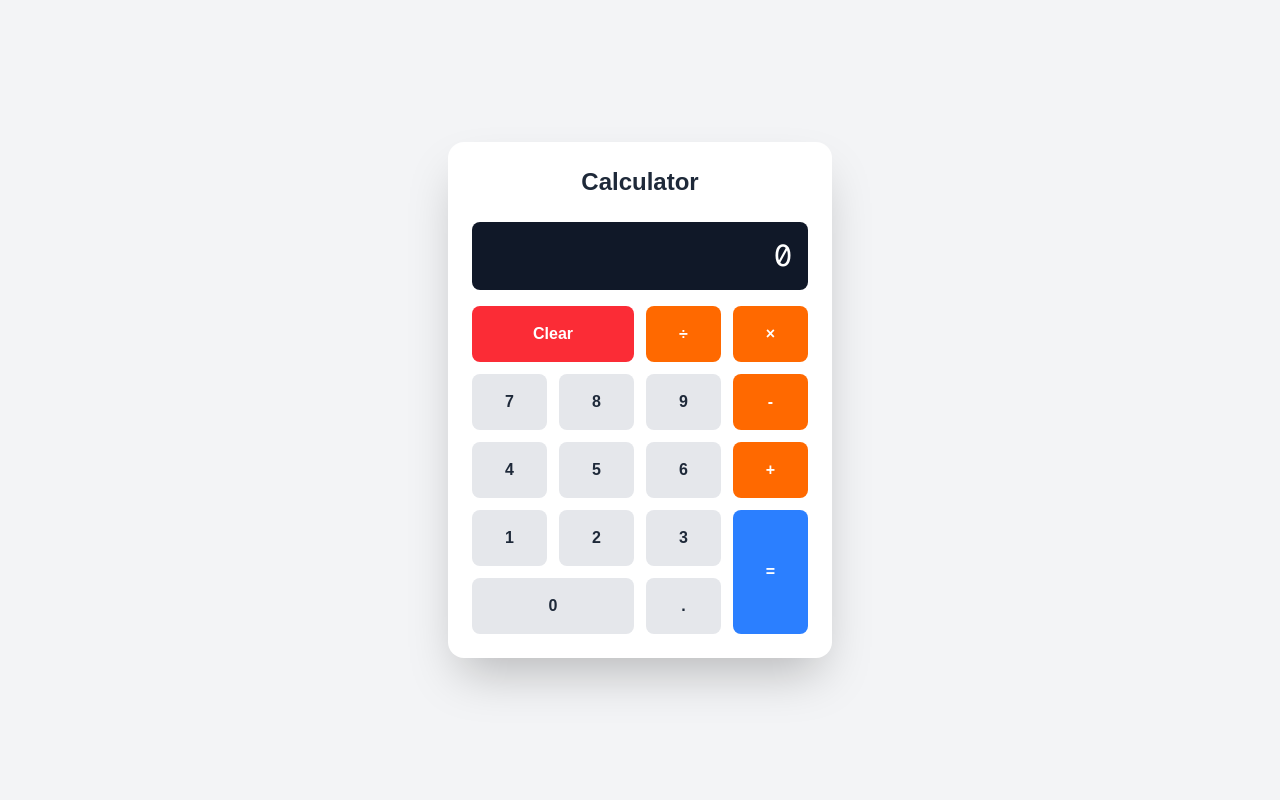
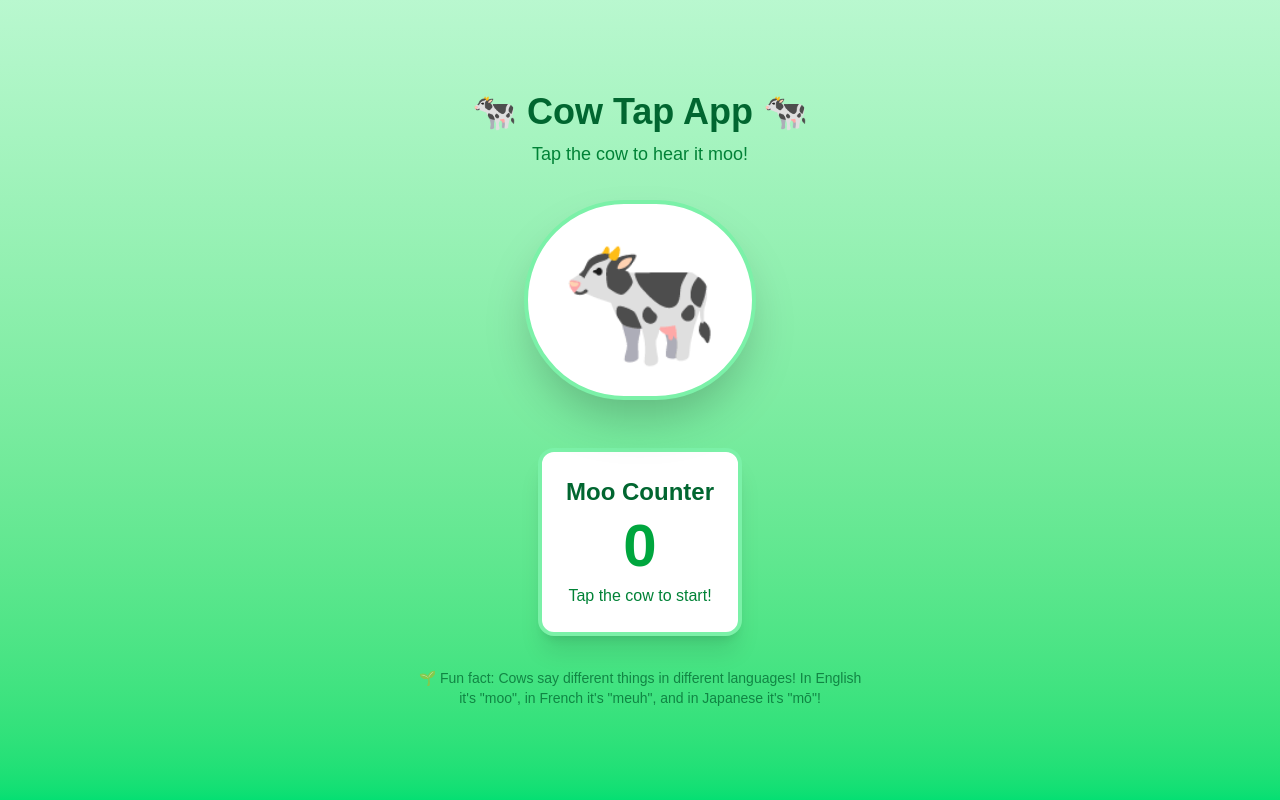
Before and after one commit to ns-test-org/new-web-app-room, a Next.js app in the folder packages/new-web-app-room/: page / in a window 1280 px wide. Built offline with nearby package versions, Linux system fonts and the light colour scheme.

Commit message:
AI chat session: Updated code and files

```diff
--- a/packages/new-web-app-room/src/app/page.tsx
+++ b/packages/new-web-app-room/src/app/page.tsx
@@ -1,210 +1,104 @@
 'use client';
 
-import { useState } from 'react';
+import { useState, useRef } from 'react';
 
-export default function Calculator() {
-  const [display, setDisplay] = useState('0');
-  const [previousValue, setPreviousValue] = useState<number | null>(null);
-  const [operation, setOperation] = useState<string | null>(null);
-  const [waitingForOperand, setWaitingForOperand] = useState(false);
+export default function CowEmojiApp() {
+  const [isPressed, setIsPressed] = useState(false);
+  const [mooCount, setMooCount] = useState(0);
+  const audioRef = useRef<HTMLAudioElement | null>(null);
 
-  const inputNumber = (num: string) => {
-    if (waitingForOperand) {
-      setDisplay(num);
-      setWaitingForOperand(false);
-    } else {
-      setDisplay(display === '0' ? num : display + num);
+  const playMoo = () => {
+    // Create audio context for the "moo" sound effect
+    if (typeof window !== 'undefined') {
+      try {
+        const audioContext = new (window.AudioContext || (window as any).webkitAudioContext)();
+        const oscillator = audioContext.createOscillator();
+        const gainNode = audioContext.createGain();
+
+        oscillator.connect(gainNode);
+        gainNode.connect(audioContext.destination);
+
+        // Create a "moo" sound with frequency modulation
+        oscillator.frequency.setValueAtTime(200, audioContext.currentTime);
+        oscillator.frequency.exponentialRampToValueAtTime(100, audioContext.currentTime + 0.5);
+
+        gainNode.gain.setValueAtTime(0.3, audioContext.currentTime);
+        gainNode.gain.exponentialRampToValueAtTime(0.01, audioContext.currentTime + 0.8);
+
+        oscillator.start(audioContext.currentTime);
+        oscillator.stop(audioContext.currentTime + 0.8);
+      } catch (error) {
+        console.log('Audio not supported');
+      }
     }
   };
 
-  const inputOperation = (nextOperation: string) => {
-    const inputValue = parseFloat(display);
+  const handleCowTap = () => {
+    setIsPressed(true);
+    setMooCount(prev => prev + 1);
+    playMoo();
 
-    if (previousValue === null) {
-      setPreviousValue(inputValue);
-    } else if (operation) {
-      const currentValue = previousValue || 0;
-      const newValue = calculate(currentValue, inputValue, operation);
-
-      setDisplay(String(newValue));
-      setPreviousValue(newValue);
-    }
-
-    setWaitingForOperand(true);
-    setOperation(nextOperation);
-  };
-
-  const calculate = (firstValue: number, secondValue: number, operation: string) => {
-    switch (operation) {
-      case '+':
-        return firstValue + secondValue;
-      case '-':
-        return firstValue - secondValue;
-      case '×':
-        return firstValue * secondValue;
-      case '÷':
-        return firstValue / secondValue;
-      case '=':
-        return secondValue;
-      default:
-        return secondValue;
-    }
-  };
-
-  const performCalculation = () => {
-    const inputValue = parseFloat(display);
-
-    if (previousValue !== null && operation) {
-      const newValue = calculate(previousValue, inputValue, operation);
-      setDisplay(String(newValue));
-      setPreviousValue(null);
-      setOperation(null);
-      setWaitingForOperand(true);
-    }
-  };
-
-  const clear = () => {
-    setDisplay('0');
-    setPreviousValue(null);
-    setOperation(null);
-    setWaitingForOperand(false);
-  };
-
-  const inputDecimal = () => {
-    if (waitingForOperand) {
-      setDisplay('0.');
-      setWaitingForOperand(false);
-    } else if (display.indexOf('.') === -1) {
-      setDisplay(display + '.');
-    }
+    // Reset the pressed state after animation
+    setTimeout(() => setIsPressed(false), 150);
   };
 
   return (
-    <div className="min-h-screen bg-gray-100 flex items-center justify-center p-4">
-      <div className="bg-white rounded-2xl shadow-2xl p-6 w-full max-w-sm">
-        <h1 className="text-2xl font-bold text-center text-gray-800 mb-6">Calculator</h1>
+    <div className="min-h-screen bg-gradient-to-b from-green-200 to-green-400 flex flex-col items-center justify-center p-4">
+      <div className="text-center mb-8">
+        <h1 className="text-4xl font-bold text-green-800 mb-2">🐄 Cow Tap App 🐄</h1>
+        <p className="text-green-700 text-lg">Tap the cow to hear it moo!</p>
+      </div>
 
-        {/* Display */}
-        <div className="bg-gray-900 rounded-lg p-4 mb-4">
-          <div className="text-right text-white text-3xl font-mono overflow-hidden">
-            {display}
+      {/* Cow Emoji Button */}
+      <div className="relative">
+        <button
+          onClick={handleCowTap}
+          className={`
+            text-9xl transition-all duration-150 ease-in-out
+            hover:scale-110 active:scale-95
+            ${isPressed ? 'scale-95' : 'scale-100'}
+            bg-white rounded-full p-8 shadow-2xl
+            border-4 border-green-300 hover:border-green-400
+            transform hover:rotate-2 active:rotate-0
+          `}
+          style={{
+            filter: isPressed ? 'brightness(1.2)' : 'brightness(1)',
+          }}
+        >
+          🐄
+        </button>
+
+        {/* Moo text animation */}
+        {isPressed && (
+          <div className="absolute -top-16 left-1/2 transform -translate-x-1/2 animate-bounce">
+            <span className="text-4xl font-bold text-green-800 bg-white px-4 py-2 rounded-full shadow-lg border-2 border-green-300">
+              MOOO! 🗣️
+            </span>
           </div>
+        )}
+      </div>
+
+      {/* Moo Counter */}
+      <div className="mt-12 text-center">
+        <div className="bg-white rounded-2xl shadow-xl p-6 border-4 border-green-300">
+          <h2 className="text-2xl font-bold text-green-800 mb-2">Moo Counter</h2>
+          <div className="text-6xl font-bold text-green-600">{mooCount}</div>
+          <p className="text-green-700 mt-2">
+            {mooCount === 0 && "Tap the cow to start!"}
+            {mooCount === 1 && "First moo! 🎉"}
+            {mooCount > 1 && mooCount < 10 && "Keep going! 🐄"}
+            {mooCount >= 10 && mooCount < 50 && "Wow, that's a lot of moos! 🤩"}
+            {mooCount >= 50 && "Moo master! 🏆"}
+          </p>
         </div>
+      </div>
 
-        {/* Button Grid */}
-        <div className="grid grid-cols-4 gap-3">
-          {/* Row 1 */}
-          <button
-            onClick={clear}
-            className="col-span-2 bg-red-500 hover:bg-red-600 text-white font-semibold py-4 px-4 rounded-lg transition-colors"
-          >
-            Clear
-          </button>
-          <button
-            onClick={() => inputOperation('÷')}
-            className="bg-orange-500 hover:bg-orange-600 text-white font-semibold py-4 px-4 rounded-lg transition-colors"
-          >
-            ÷
-          </button>
-          <button
-            onClick={() => inputOperation('×')}
-            className="bg-orange-500 hover:bg-orange-600 text-white font-semibold py-4 px-4 rounded-lg transition-colors"
-          >
-            ×
-          </button>
-
-          {/* Row 2 */}
-          <button
-            onClick={() => inputNumber('7')}
-            className="bg-gray-200 hover:bg-gray-300 text-gray-800 font-semibold py-4 px-4 rounded-lg transition-colors"
-          >
-            7
-          </button>
-          <button
-            onClick={() => inputNumber('8')}
-            className="bg-gray-200 hover:bg-gray-300 text-gray-800 font-semibold py-4 px-4 rounded-lg transition-colors"
-          >
-            8
-          </button>
-          <button
-            onClick={() => inputNumber('9')}
-            className="bg-gray-200 hover:bg-gray-300 text-gray-800 font-semibold py-4 px-4 rounded-lg transition-colors"
-          >
-            9
-          </button>
-          <button
-            onClick={() => inputOperation('-')}
-            className="bg-orange-500 hover:bg-orange-600 text-white font-semibold py-4 px-4 rounded-lg transition-colors"
-          >
-            -
-          </button>
-
-          {/* Row 3 */}
-          <button
-            onClick={() => inputNumber('4')}
-            className="bg-gray-200 hover:bg-gray-300 text-gray-800 font-semibold py-4 px-4 rounded-lg transition-colors"
-          >
-            4
-          </button>
-          <button
-            onClick={() => inputNumber('5')}
-            className="bg-gray-200 hover:bg-gray-300 text-gray-800 font-semibold py-4 px-4 rounded-lg transition-colors"
-          >
-            5
-          </button>
-          <button
-            onClick={() => inputNumber('6')}
-            className="bg-gray-200 hover:bg-gray-300 text-gray-800 font-semibold py-4 px-4 rounded-lg transition-colors"
-          >
-            6
-          </button>
-          <button
-            onClick={() => inputOperation('+')}
-            className="bg-orange-500 hover:bg-orange-600 text-white font-semibold py-4 px-4 rounded-lg transition-colors"
-          >
-            +
-          </button>
-
-          {/* Row 4 */}
-          <button
-            onClick={() => inputNumber('1')}
-            className="bg-gray-200 hover:bg-gray-300 text-gray-800 font-semibold py-4 px-4 rounded-lg transition-colors"
-          >
-            1
-          </button>
-          <button
-            onClick={() => inputNumber('2')}
-            className="bg-gray-200 hover:bg-gray-300 text-gray-800 font-semibold py-4 px-4 rounded-lg transition-colors"
-          >
-            2
-          </button>
-          <button
-            onClick={() => inputNumber('3')}
-            className="bg-gray-200 hover:bg-gray-300 text-gray-800 font-semibold py-4 px-4 rounded-lg transition-colors"
-          >
-            3
-          </button>
-          <button
-            onClick={performCalculation}
-            className="row-span-2 bg-blue-500 hover:bg-blue-600 text-white font-semibold py-4 px-4 rounded-lg transition-colors"
-          >
-            =
-          </button>
-
-          {/* Row 5 */}
-          <button
-            onClick={() => inputNumber('0')}
-            className="col-span-2 bg-gray-200 hover:bg-gray-300 text-gray-800 font-semibold py-4 px-4 rounded-lg transition-colors"
-          >
-            0
-          </button>
-          <button
-            onClick={inputDecimal}
-            className="bg-gray-200 hover:bg-gray-300 text-gray-800 font-semibold py-4 px-4 rounded-lg transition-colors"
-          >
-            .
-          </button>
-        </div>
+      {/* Fun facts */}
+      <div className="mt-8 text-center max-w-md">
+        <p className="text-green-800 text-sm opacity-75">
+          🌱 Fun fact: Cows say different things in different languages!
+          In English it's "moo", in French it's "meuh", and in Japanese it's "mō"!
+        </p>
       </div>
     </div>
   );
```
